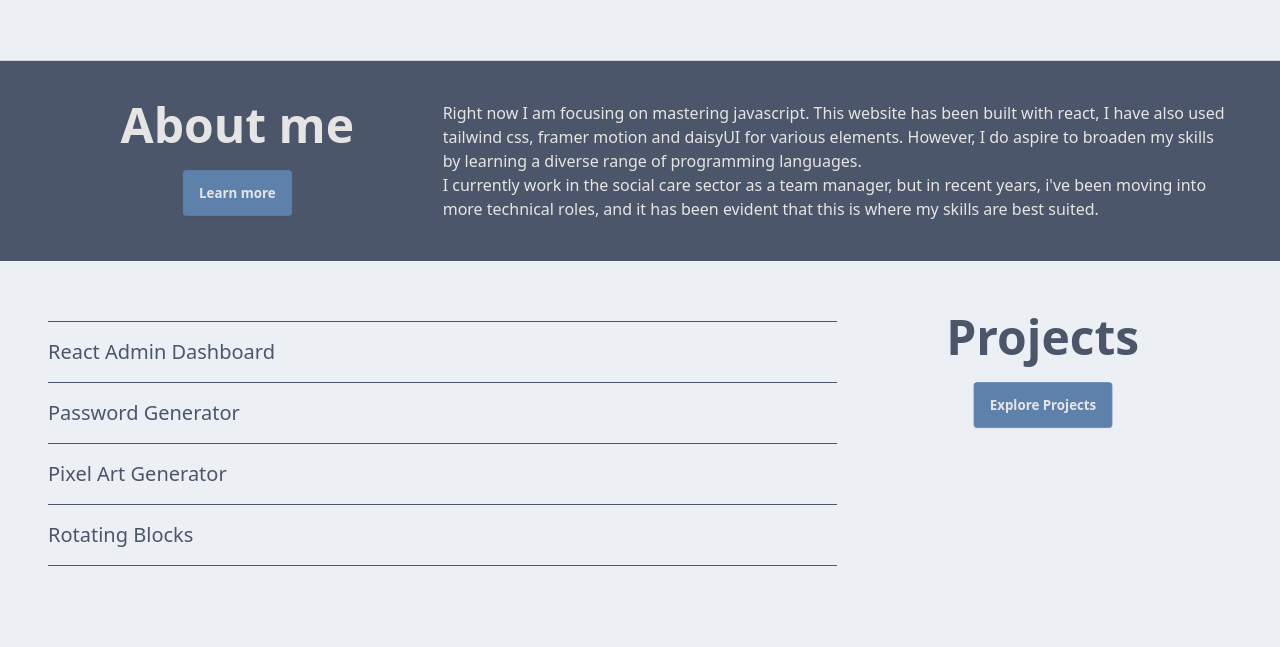
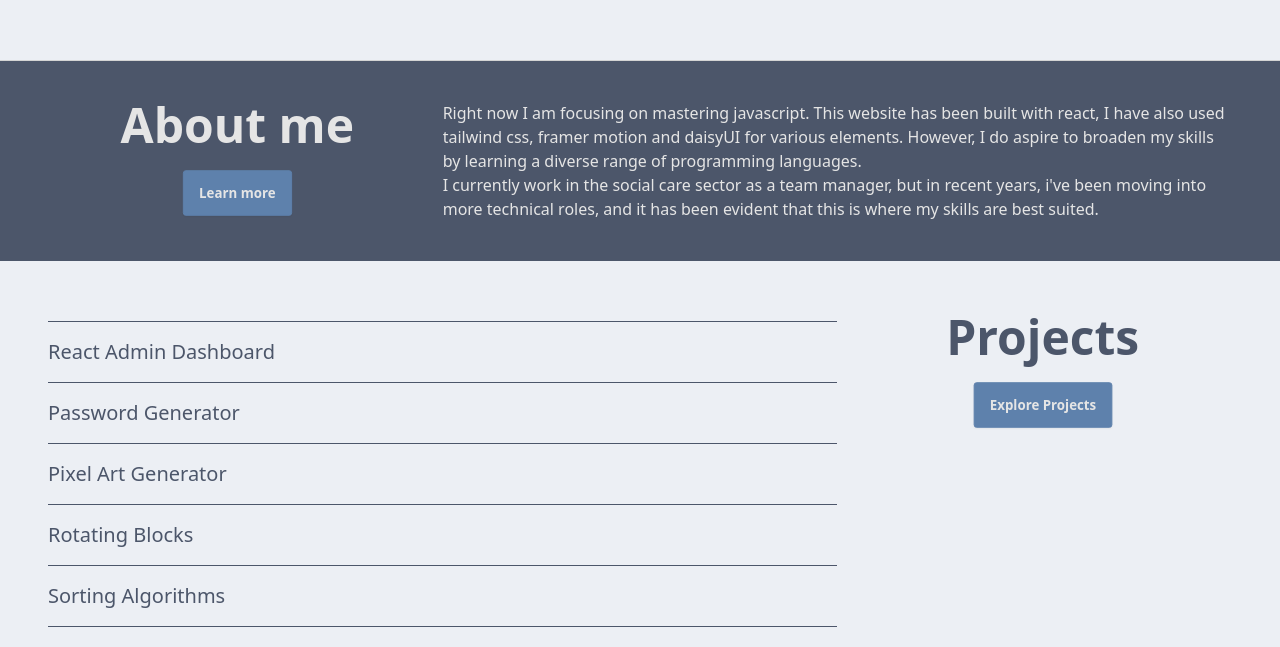
Before and after one commit to KaineBinch/KaineBinch.github.io, a React (Vite) app: page /#/ in a window 1280 px wide. Shown: the part 676-1323 px from the top of the page. Built offline with nearby package versions, Linux system fonts and the light colour scheme.

Commit message:
feat: added sorting algorithms project

```diff
--- a/src/constants/projects.js
+++ b/src/constants/projects.js
@@ -3,6 +3,7 @@ import DashboardIcon from "../assets/projectAssets/smallDashboard.png";
 import passGen from "../assets/projectAssets/passwordGenerator.png"
 import pixelArt from "../assets/projectAssets/pixelArt.png"
 import blockRotate from "../assets/projectAssets/blockRotate.png"
+import sortAlgorithm from "../assets/projectAssets/sortAlgorithms.png"
 
 export const projects = [
   {
@@ -41,5 +42,13 @@ export const projects = [
     tags: ["HTML", "Javascript", "p5.js"],
     link: "https://kainebinch.dev/Rotating-Blocks"
   },
-
+  {
+    title: "Sorting Algorithms",
+    hoverImage: "",
+    iconImage: sortAlgorithm,
+    shortDesc: "This webpage delves into sorting algorithms with detailed implementations and visualizations, focusing on computer science and algorithm analysis",
+    longDesc: "This webpage delves into sorting algorithms with detailed implementations and visualizations, focusing on computer science and algorithm analysis",
+    tags: ["HTML", "Javascript", "p5.js"],
+    link: "https://kainebinch.dev/Sorting-Algorithms"
+  },
 ]
```
Also changed, not shown: src/App.css (line endings or trailing spaces), src/assets/projectAssets/sortAlgorithms.png (added).
